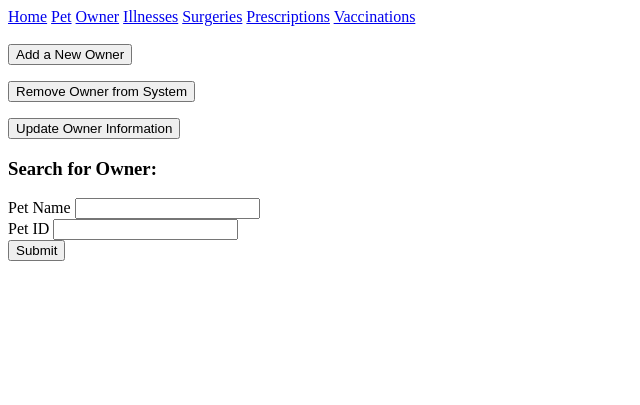
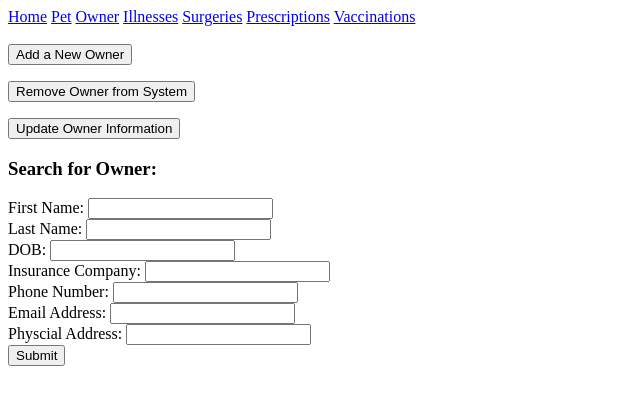
Before and after one commit to sarahdubbert/470DatabaseProject, a Flask app: page /owner in a window 1280 px wide. Shown: the top 405 px of the page, without its empty margins (0-640 px from the left). Run offline with Flask 2, Linux system fonts and the light colour scheme.

Commit message:
update select statements for pet/owner

```diff
--- a/databaseApp/databaseApp/_init_.py
+++ b/databaseApp/databaseApp/_init_.py
@@ -31,15 +31,20 @@ def pet():
     cursor = cnx.cursor()
     if request.method == "POST":
 
-        def get_petResults_query(ownerLast, ownerFirst, petID, petName, petDOB):
-            return "SELECT Pet.PetID, Pet.Name, Owner.FirstName, Owner.LastName, Pet.PetType, Pet.DOB, Pet.Weight, Pet.Height, Pet.Sex FROM Pet JOIN Owner ON Pet.OwnerID = Owner.OwnerID WHERE LastName = '" + str(ownerLast) + "' OR FirstName = '" + str(ownerFirst) + "' OR PetID = '" + str(petID) + "' OR Name = '" + str(petName) + "' OR Pet.DOB = '" + str(petDOB) + "';"
+        def get_petResults_query(petName, petType, petWeight, petHeight, petSex, petDOB, ownerFirst, ownerLast):
+            # return "SELECT Pet.PetID, Pet.Name, Owner.FirstName, Owner.LastName, Pet.PetType, Pet.DOB, Pet.Weight, Pet.Height, Pet.Sex FROM Pet JOIN Owner ON Pet.OwnerID = Owner.OwnerID WHERE LastName = '" + str(ownerLast) + "' OR FirstName = '" + str(ownerFirst) + "' OR PetID = '" + str(petID) + "' OR Name = '" + str(petName) + "' OR Pet.DOB = '" + str(petDOB) + "';"
+            return "SELECT Pet.PetID, Pet.Name, Owner.FirstName, Owner.LastName, Pet.PetType, Pet.DOB, Pet.Weight, Pet.Height, Pet.Sex FROM Pet JOIN Owner ON Pet.OwnerID = Owner.OwnerID WHERE Name = '" + str(petName) + "' OR PetType = '" + str(petType) + "' OR Weight = '" + str(petWeight) + "' OR Height = '" + str(petHeight) + "' OR Sex = '" + str(petSex) + "' OR Pet.DOB = '" + str(petDOB) + "' OR FirstName = '" + str(ownerFirst) + "' OR LastName = '" +str(ownerLast) + "';"
 
+        petName=request.form['petName']
+        petType=request.form['petType']
+        petWeight=request.form['petWeight']
+        petHeight=request.form['petHeight']
+        petSex=request.form['petSex']
+        petDOB=request.form['petDOB']
+        ownerFirst=request.form['ownerFirst']
         ownerLast=request.form['ownerLast']
-        ownerFirst=request.form['ownerFirst']
-        petID=request.form['petID']
-        petName=request.form['petName']
-        petDOB=request.form['petDOB']
-        petResultsQuery = get_petResults_query(ownerLast, ownerFirst, petID, petName, petDOB)
+        # petID=request.form['petID']
+        petResultsQuery = get_petResults_query(petName, petType, petWeight, petHeight, petSex, petDOB, ownerFirst, ownerLast)
         print("pet Results Query: " + petResultsQuery)
 
         cnx.commit()
@@ -105,12 +110,20 @@ def owner():
     cursor = cnx.cursor()
     if request.method == "POST":
 
-        def get_ownerResults_query(petID, petName):
-            return "SELECT Pet.PetID, Pet.Name, Owner.OwnerId, Owner.FirstName, Owner.LastName, Owner.InsuranceNumber, Owner.InsuranceCompany, Owner.PhoneNumber, Owner.Email, Owner.PhysicalAddress, Owner.SSN, Owner.DOB FROM Pet JOIN Owner ON Pet.OwnerID = Owner.OwnerID WHERE PetID = '" + str(petID) + "' OR Name = '" + str(petName) + "';"
+        def get_ownerResults_query(ownerFirst, ownerLast, ownerDOB, insComp, phone, email, address):
+            return "SELECT Pet.PetID, Pet.Name, Owner.OwnerId, Owner.FirstName, Owner.LastName, Owner.InsuranceNumber, Owner.InsuranceCompany, Owner.PhoneNumber, Owner.Email, Owner.PhysicalAddress, Owner.SSN, Owner.DOB FROM Pet JOIN Owner ON Pet.OwnerID = Owner.OwnerID WHERE FirstName = '" + str(ownerFirst) + "' OR LastName = '" + str(ownerLast) + "' OR Owner.DOB = '" + str(ownerDOB) + "' OR InsuranceCompany = '" + str(insComp) + "' OR PhoneNumber = '" + str(phone) + "' OR Email = '" + str(email) + "' OR PhysicalAddress = '" + str(address) + "';"
 
-        petID=request.form['petID']
-        petName=request.form['petName']
-        ownerResultsQuery = get_ownerResults_query(petID, petName)
+        ownerFirst=request.form['ownerFirst']
+        ownerLast=request.form['ownerLast']
+        ownerDOB=request.form['ownerDOB']
+        insComp=request.form['insComp']
+        phone=request.form['phone']
+        email=request.form['email']
+        address=request.form['address']
+
+        # petID=request.form['petID']
+        # petName=request.form['petName']
+        ownerResultsQuery = get_ownerResults_query(ownerFirst, ownerLast, ownerDOB, insComp, phone, email, address)
         print("Owner Results Query: " + ownerResultsQuery)
 
         cnx.commit()
--- a/databaseApp/databaseApp/templates/illnesses.html
+++ b/databaseApp/databaseApp/templates/illnesses.html
@@ -15,7 +15,6 @@
   </form>
   </div>
 
-
   <h3>Search for Illness:</h3>
 
   <div class="illnessSearch">
@@ -24,4 +23,5 @@
       Illness ID <input type=text name=illnessID></br>
       <div class="actions"><input type=submit value="Submit"></div>
   </form>
+
   </div>
--- a/databaseApp/databaseApp/templates/owner.html
+++ b/databaseApp/databaseApp/templates/owner.html
@@ -32,8 +32,15 @@
 
   <div class="ownerSearch">
   <form action="/owner" method=post>
-      Pet Name <input type=text name=petName></br>
-      Pet ID <input type=text name=petID></br>
+      First Name: <input type=text name=ownerFirst></br>
+      Last Name: <input type=text name=ownerLast></br>
+      DOB: <input type=text name=ownerDOB></br>
+      Insurance Company: <input type=text name=insComp></br>
+      Phone Number: <input type=text name=phone></br>
+      Email Address: <input type=text name=email></br>
+      Physcial Address: <input type=text name=address></br>
+      <!-- Pet Name: <input type=text name=petName></br> -->
+      <!-- Pet ID: <input type=text name=petID></br> -->
       <div class="actions"><input type=submit value="Submit"></div>
   </form>
   </div>
```
Also changed, not shown: databaseApp/databaseApp/templates/pet.html (+8 -4 lines).
